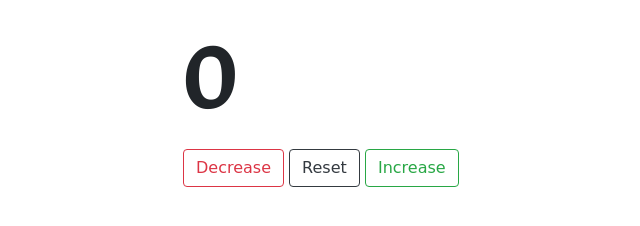
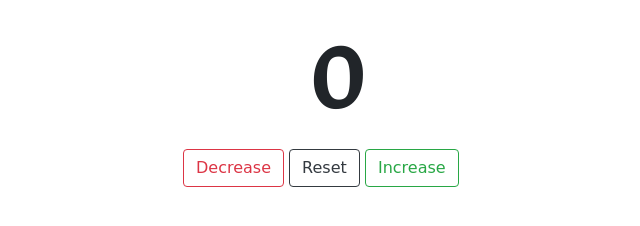
Before and after one commit to hokagedemehin/counter-num, a plain HTML site: page index.html in a window 1280 px wide. Shown: the part 320-546 px from the top of the page, without its empty margins (344-984 px from the left). Drawn offline with nearby package versions, Linux system fonts and the light colour scheme; a web font is replaced by a local one.

Commit message:
centering the count value

```diff
--- a/style.css
+++ b/style.css
@@ -7,6 +7,7 @@ body {
 #value {
     font-family: 'Acme', sans-serif;
     font-size: 6rem;
+    margin-left: 17%;
 }
 
 .counter{
```
